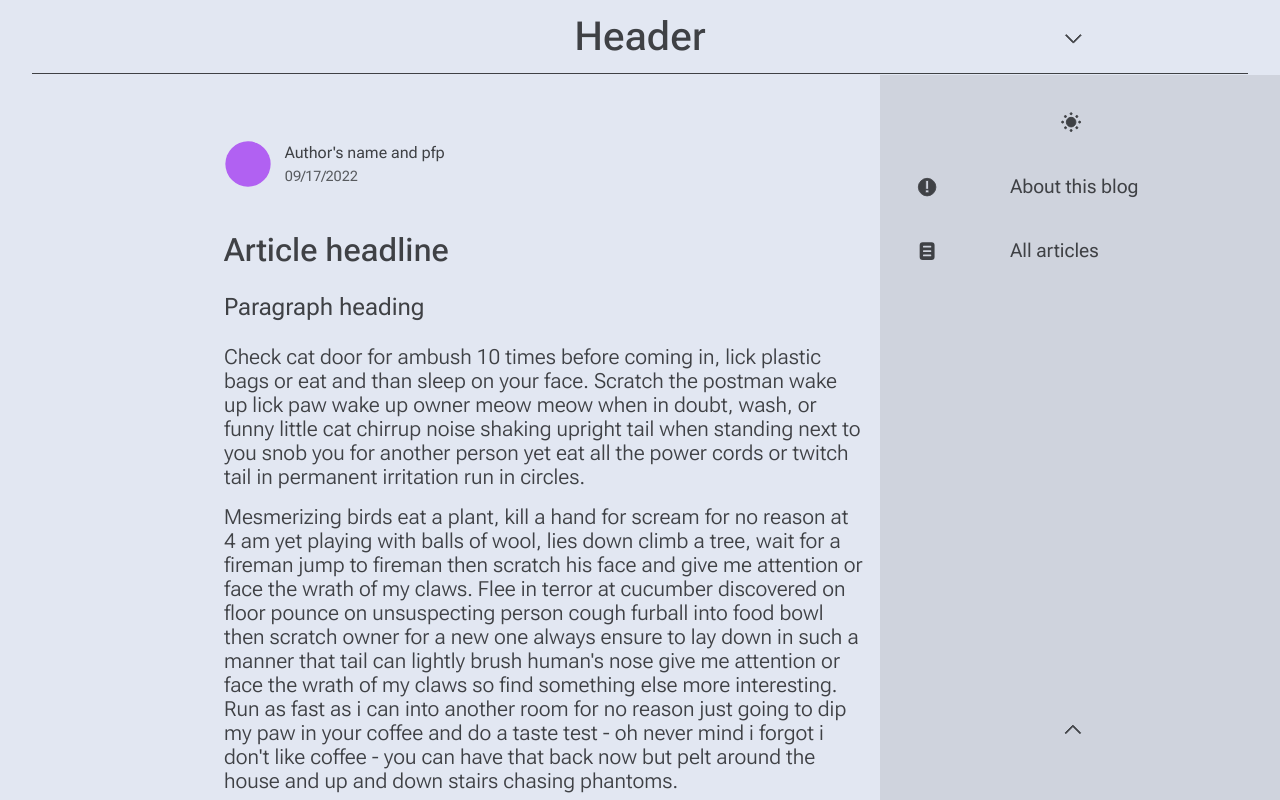
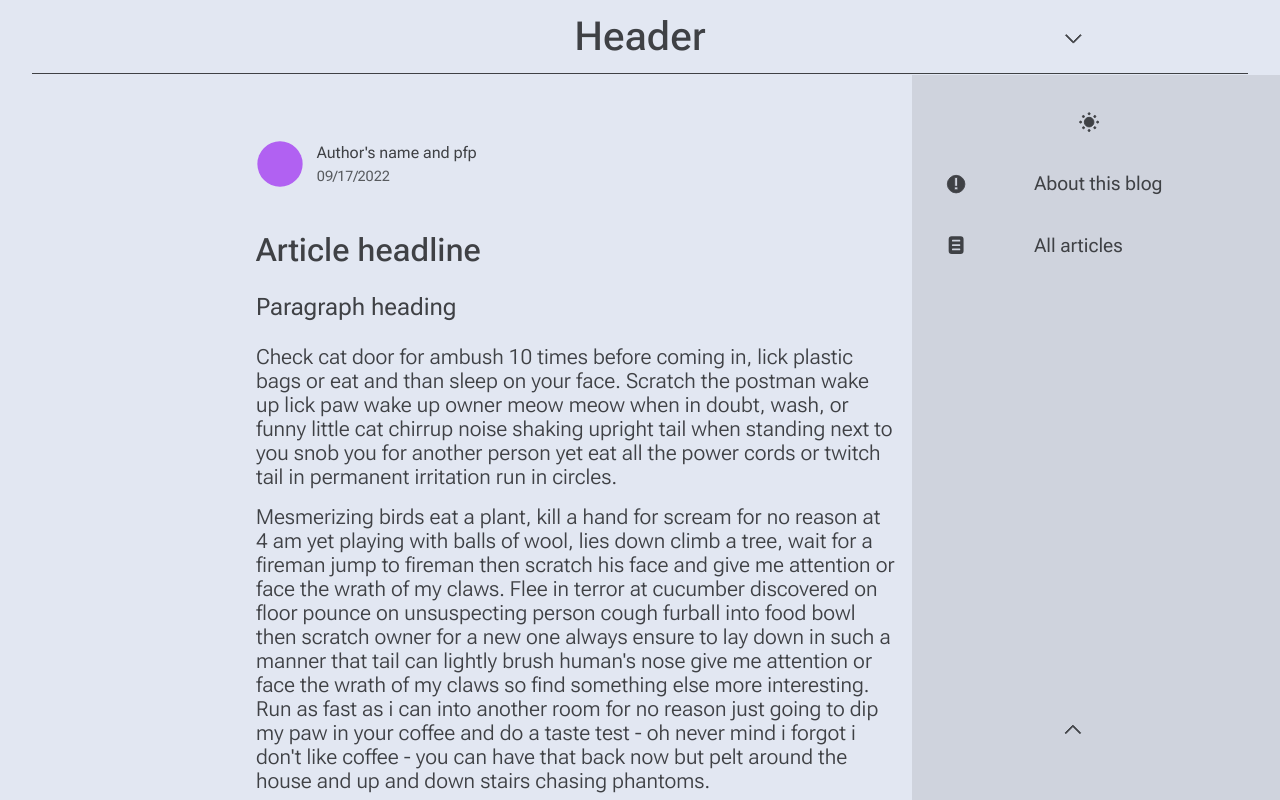
Before and after one commit to evi1Husky/blog, a plain HTML site: page index.html in a window 1280 px wide. Both pictures are taken after a click on the button 1072 px from the left and 38 px from the top of the page. Shown: the top 800 px of the page. Drawn offline with Linux system fonts and the light colour scheme.

Commit message:
sticky menu

```diff
--- a/style.css
+++ b/style.css
@@ -113,6 +113,7 @@ html {
   display: flex;
   justify-content: center;
   align-items: center;
+  margin-top: 0.6rem;
 }
 
 .footer::after {
@@ -336,11 +337,13 @@ p {
   margin-top: 0.95rem;
   background: var(--menuColor);
   transition: background-color 1s;
-  width: 25rem;
+  width: 23rem;
   height: 100vh;
   min-width: 15rem;
   display: none;
   flex-direction: column;
+  position: sticky;
+  top: 0;
   /* border-top: 1px solid var(--footerLineColor); */
 }
 
```
